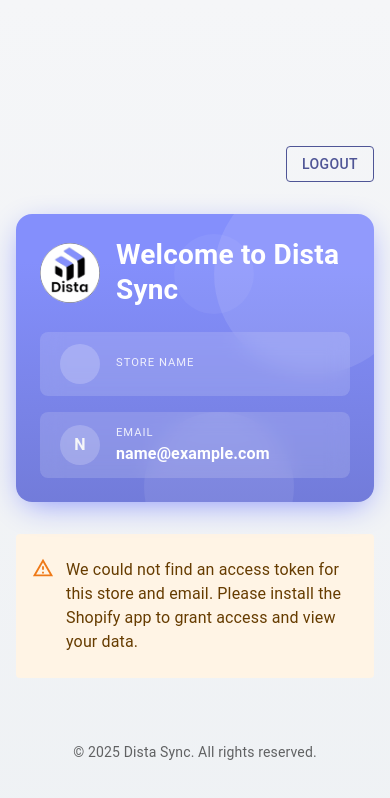
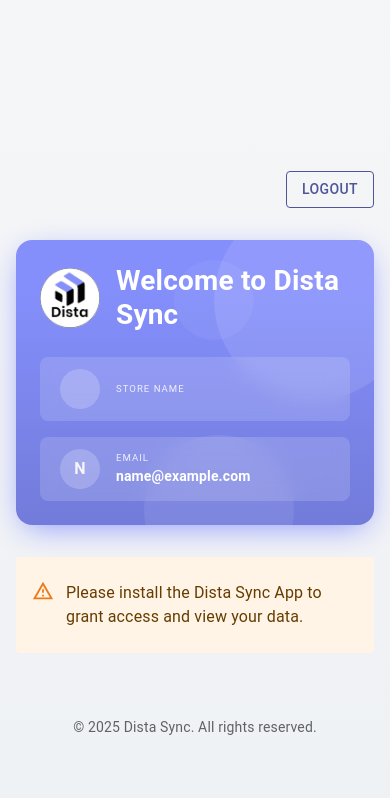
Before and after one commit to dnagakanakalakshmi/Dista-Sync, a React (Vite) app in the folder client/: page /home in a window 390 px wide. Shown: the top 798 px of the page. Built offline with nearby package versions, Linux system fonts and the light colour scheme; no server answers; sample sign-in values are in the browser's storage; some icons are missing.

Commit message:
Mobile responsive

```diff
--- a/client/src/components/WelcomeBanner.jsx
+++ b/client/src/components/WelcomeBanner.jsx
@@ -92,10 +92,10 @@
               <StorefrontIcon sx={{ fontSize: 22 }} />
             </Avatar>
             <Box>
-              <Typography variant="caption" sx={{ opacity: 0.85, display: 'block', fontSize: '0.7rem', textTransform: 'uppercase', letterSpacing: 1 }}>
+              <Typography variant="caption" sx={{ opacity: 0.85, display: 'block', fontSize: { xs: '0.6rem', sm: '0.7rem' }, textTransform: 'uppercase', letterSpacing: 1 }}>
                 Store Name
               </Typography>
-              <Typography variant="body1" sx={{ fontWeight: 600 }}>
+              <Typography variant="body1" sx={{ fontWeight: 600, fontSize: { xs: '0.875rem', sm: '1rem' } }}>
                 {storeName}
               </Typography>
             </Box>
@@ -116,10 +116,10 @@
               {email?.charAt(0)?.toUpperCase() || 'U'}
             </Avatar>
             <Box>
-              <Typography variant="caption" sx={{ opacity: 0.85, display: 'block', fontSize: '0.7rem', textTransform: 'uppercase', letterSpacing: 1 }}>
+              <Typography variant="caption" sx={{ opacity: 0.85, display: 'block', fontSize: { xs: '0.6rem', sm: '0.7rem' }, textTransform: 'uppercase', letterSpacing: 1 }}>
                 Email
               </Typography>
-              <Typography variant="body1" sx={{ fontWeight: 600 }}>
+              <Typography variant="body1" sx={{ fontWeight: 600, fontSize: { xs: '0.875rem', sm: '1rem' } }}>
                 {email}
               </Typography>
             </Box>
--- a/client/src/pages/HomePage.jsx
+++ b/client/src/pages/HomePage.jsx
@@ -105,8 +105,7 @@
           {!hasToken && (
             <Alert severity="warning" sx={{ py: 2 }}>
               <Typography>
-                We could not find an access token for this store and email. Please install the Shopify
-                app to grant access and view your data.
+                Please install the Dista Sync App to grant access and view your data.
               </Typography>
             </Alert>
           )}
--- a/client/src/pages/InventoryPage.jsx
+++ b/client/src/pages/InventoryPage.jsx
@@ -149,6 +149,7 @@
             <Typography variant="body2" color="text.secondary" sx={{ mb: 3 }}>
               Track stock levels and manage inventory
             </Typography>
+            <Box sx={{ overflowX: 'auto' }}>
               <Paper
                 elevation={0}
                 sx={{
@@ -158,7 +159,7 @@
                   overflow: 'hidden',
                 }}
               >
-              <Table>
+                <Table sx={{ minWidth: 650 }}>
                 <TableHead>
                   <TableRow sx={{ background: '#f2f3ff' }}>
                     <TableCell sx={{ fontWeight: 600, color: '#4F5596' }}>Title</TableCell>
@@ -209,6 +210,7 @@
                 </TableBody>
               </Table>
             </Paper>
+            </Box>
           </Box>
 
           {/* Footer */}
--- a/client/src/pages/OrdersPage.jsx
+++ b/client/src/pages/OrdersPage.jsx
@@ -156,6 +156,7 @@
             <Typography variant="body2" color="text.secondary" sx={{ mb: 3 }}>
               View and manage all your customer orders
             </Typography>
+            <Box sx={{ overflowX: 'auto' }}>
               <Paper
                 elevation={0}
                 sx={{
@@ -165,7 +166,7 @@
                   overflow: 'hidden',
                 }}
               >
-              <Table>
+                <Table sx={{ minWidth: 650 }}>
                 <TableHead>
                   <TableRow sx={{ background: '#f2f3ff' }}>
                     <TableCell sx={{ fontWeight: 600, color: '#4F5596' }}>ID</TableCell>
@@ -246,6 +247,7 @@
                 </TableBody>
               </Table>
             </Paper>
+            </Box>
           </Box>
 
           {/* Footer */}
--- a/client/src/pages/ProductsPage.jsx
+++ b/client/src/pages/ProductsPage.jsx
@@ -173,6 +173,7 @@
                 <Typography variant="body2" color="text.secondary" sx={{ mb: 3 }}>
               Browse and update your product catalog
             </Typography>
+            <Box sx={{ overflowX: 'auto' }}>
               <Paper
                 elevation={0}
                 sx={{
@@ -182,7 +183,7 @@
                   overflow: 'hidden',
                 }}
               >
-              <Table>
+                <Table sx={{ minWidth: 650 }}>
                 <TableHead>
                   <TableRow sx={{ background: '#f2f3ff' }}>
                         <TableCell sx={{ fontWeight: 600, color: '#4F5596' }}>ID</TableCell>
@@ -233,6 +234,7 @@
                 </TableBody>
               </Table>
             </Paper>
+            </Box>
           </Box>
 
           {/* Footer */}
```
Lines whose indentation alone changed are shown as unchanged.
